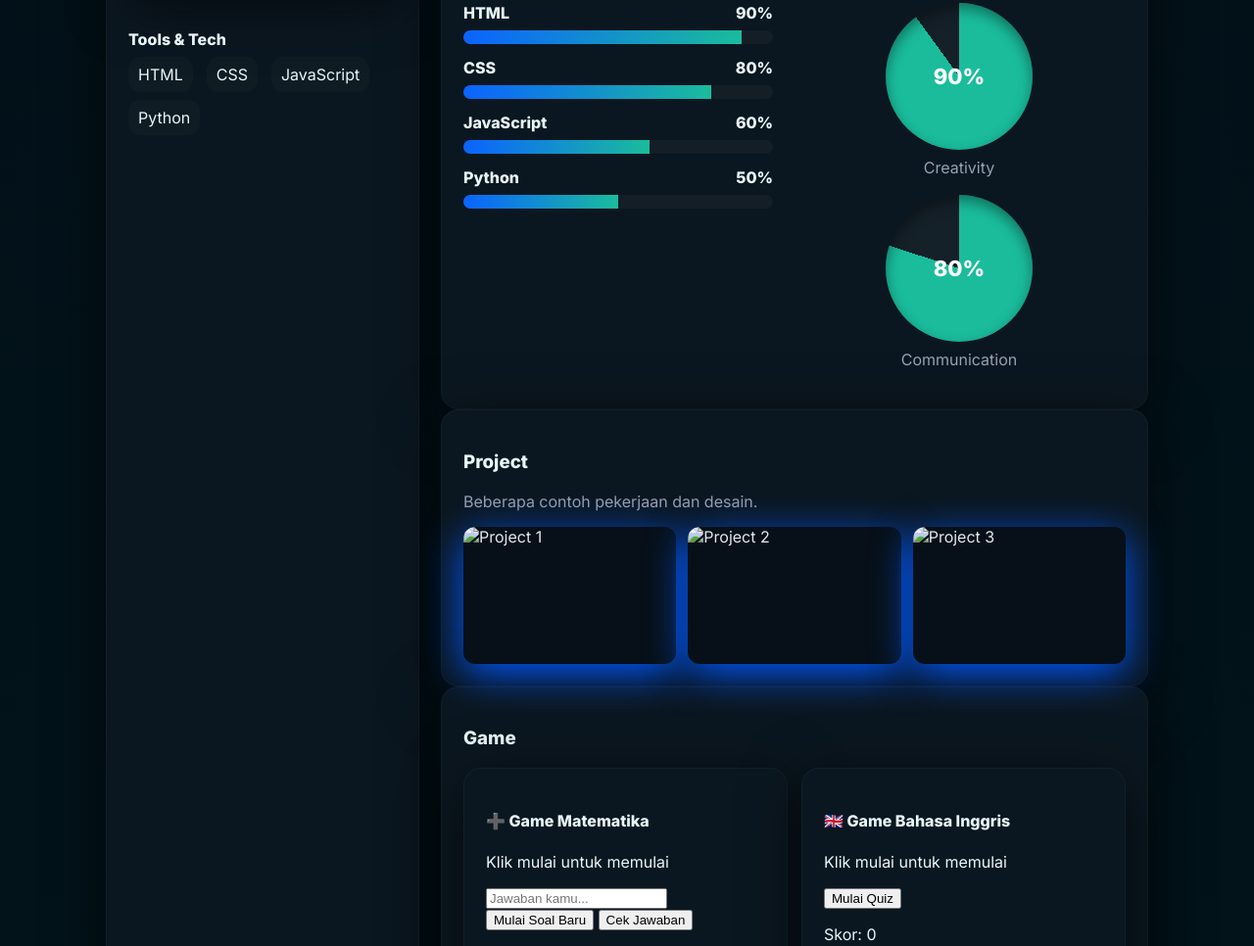
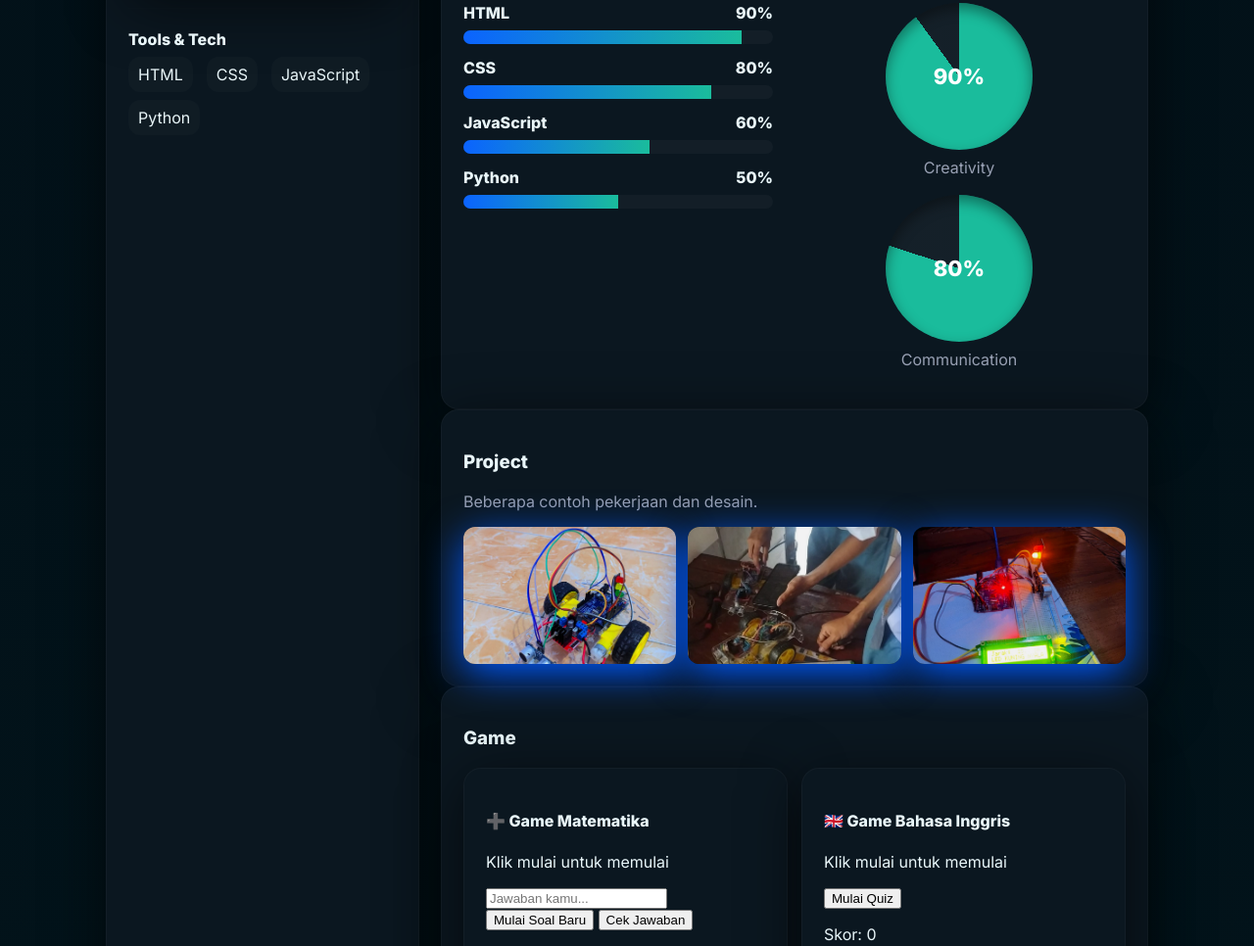
Before and after one commit to vvlino-jpg/marvel, a plain HTML site: page index.html in a window 1280 px wide. Shown: the part 1033-1999 px from the top of the page at 98% size. Drawn offline with Linux system fonts and the light colour scheme.

Commit message:
Update index.html

```diff
--- a/index.html
+++ b/index.html
@@ -76,7 +76,7 @@
           <div class="avatar-wrap">
             <div class="avatar-glow" aria-hidden="true"></div>
             <div class="avatar">
-              <img src="foto/ft2.jpeg" alt="Foto Marvelino" />
+              <img src="ft2.jpeg" alt="Foto Marvelino" />
             </div>
             <div class="badge">Available</div>
           </div>
@@ -203,13 +203,13 @@
             <p class="muted">Beberapa contoh pekerjaan dan desain.</p>
             <div class="gallery">
               <div class="gal-item" tabindex="0" data-src="">
-                <img src="foto/ft1.jpeg" alt="Project 1" />
+                <img src="ft1.jpeg" alt="Project 1" />
               </div>
               <div class="gal-item" tabindex="0" data-src="">
-                <img src="foto/ft4.jpeg" alt="Project 2" />
+                <img src="ft4.jpeg" alt="Project 2" />
               </div>
               <div class="gal-item" tabindex="0" data-src="">
-                <img src="foto/ft3.jpeg" alt="Project 3" />
+                <img src="ft3.jpeg" alt="Project 3" />
               </div>
             </div>
           </section>
```
